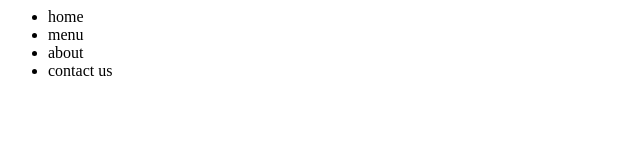
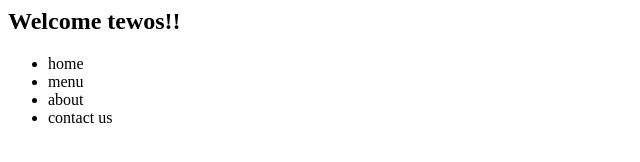
Before and after one commit to Tewos-21/test, a plain HTML site: page index.html in a window 1280 px wide. Shown: the whole page, without its empty margins (0-640 px from the left). Drawn offline with Linux system fonts and the light colour scheme.

Commit message:
Add a header

```diff
--- a/index.html
+++ b/index.html
@@ -6,7 +6,7 @@
   <body>
     <div classname="container">
 
-
+        <h2>Welcome tewos!!</h2>
       <div className="navbars">
         <ul>
           <li>home</li>
```
